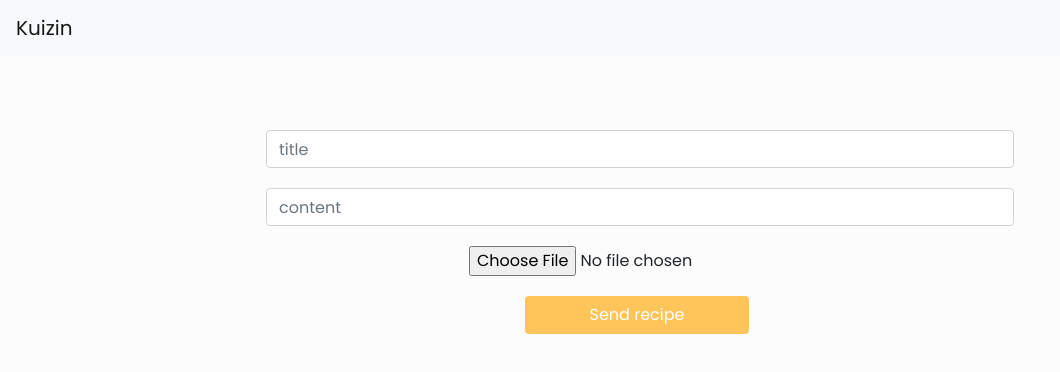
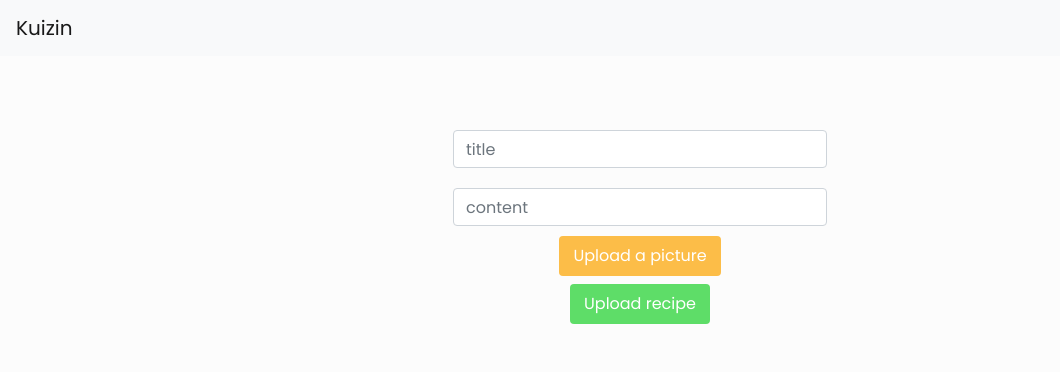
Before and after one commit to nicolaszys/kuizin, a React (Create React App) app: page /add-recipe in a window 1280 px wide. Shown: the top 372 px of the page, without its empty margins (0-1060 px from the left). Built offline with nearby package versions, Linux system fonts and the light colour scheme; no server answers; sample sign-in values are in the browser's storage.

Commit message:
Add styled components lib and first two buttons

```diff
--- a/package.json
+++ b/package.json
@@ -10,7 +10,8 @@
     "react": "^16.13.1",
     "react-dom": "^16.13.1",
     "react-router-dom": "^5.1.2",
-    "react-scripts": "3.4.1"
+    "react-scripts": "3.4.1",
+    "styled-components": "^5.0.1"
   },
   "scripts": {
     "start": "react-scripts start",
--- a/src/pages/AddRecipe.js
+++ b/src/pages/AddRecipe.js
@@ -1,8 +1,10 @@
+/* eslint-disable react/destructuring-assignment */
 /* eslint-disable react/self-closing-comp */
 /* eslint-disable react/no-unused-state */
 import React, { Component } from 'react';
 import Header from '../components/Header';
 import { auth, db, storage } from '../services/firebase';
+import { RecipeFileInputButton, RecipeSubmitButton } from '../styles/Buttons';
 
 
 export default class AddRecipe extends Component {
@@ -16,7 +18,7 @@ export default class AddRecipe extends Component {
       recipe_picture_name: '',
       readError: null,
       postingRecipe: false,
-      sucess: false,
+      success: false,
       created_recipe_id: '',
     };
     this.handleSubmit = this.handleSubmit.bind(this);
@@ -29,18 +31,6 @@ export default class AddRecipe extends Component {
   async handleSubmit(event) {
     event.preventDefault();
 
-
-    // const img = document.createElement('img');
-    // img.file = this.file_input.current.files[0];
-    // document.getElementById('add-recipe-form').appendChild(img);
-
-    // const reader = new FileReader();
-    // reader.onload = (function (aImg) { return function (e) { aImg.src = e.target.result; }; }(img));
-    // const recipe_image_data = await reader.readAsDataURL(this.file_input.current.files[0]);
-
-    // console.log(recipe_image_data);
-
-    // console.log(this.file_input);
     this.setState({ writeError: null, postingRecipe: true });
     try {
       const database_op = await db.ref('recipes').push({
@@ -54,15 +44,15 @@ export default class AddRecipe extends Component {
       console.log(database_op.path.pieces_[1]);
 
       this.setState({
-        content: '', title: '', postingRecipe: false, success: true, created_recipe_id: database_op.path.pieces_[1],
+        content: '', title: '', created_recipe_id: database_op.path.pieces_[1],
       });
     } catch (error) {
       this.setState({ writeError: error.message });
     }
 
-    alert(
-      `Selected file - ${this.file_input.current.files[0].name}`,
-    );
+    // alert(
+    //   `Selected file - ${this.file_input.current.files[0].name}`,
+    // );
     const storageRef = storage.ref();
     const recipeImageRef = storageRef.child(`${this.state.created_recipe_id}/${this.file_input.current.files[0].name}`);
     const file = this.file_input.current.files[0];
@@ -70,43 +60,40 @@ export default class AddRecipe extends Component {
     try {
       await recipeImageRef.put(file).then((snapshot) => {
         console.log('Uploaded a blob or file!');
+        this.setState({ postingRecipe: false, success: true });
       });
     } catch (error) {
       this.setState({ writeError: error.message });
     }
   }
 
-
-  // handle form input changes
   handleChange(e) {
     this.setState({ [e.target.name]: e.target.value });
   }
-
-  handleImageChange(e) {
-    if (e.target.files[0]) {
-      const recipe_picture = e.target.files[0];
-      this.setState(() => ({ recipe_picture }));
-    }
-  }
-
 
   render() {
     return (
       <div id="add-recipe-container">
         <Header />
         <form id="add-recipe-form" onSubmit={this.handleSubmit}>
-          {this.state.success ? (<div id="add-recipe-success-message">Sucessfully posted recipe</div>) : ''}
           <input type="text" className="form-control" placeholder="title" name="title" onChange={this.handleChange} value={this.state.title} />
           <input type="text" className="form-control" placeholder="content" name="content" onChange={this.handleChange} value={this.state.content} />
-          <input type="file" accept="image/png, image/jpeg" name="recipe_picture" ref={this.file_input} onChange={this.handleChange} />
+          {/* <input type="file" accept="image/png, image/jpeg" name="recipe_picture" ref={this.file_input} onChange={this.handleChange} /> */}
           {this.state.error ? <p className="text-danger">{this.state.error}</p> : null}
+
+          <RecipeFileInputButton>
+            <input type="file" id="file" ref={this.file_input} />
+            <label htmlFor="file">Upload a picture</label>
+          </RecipeFileInputButton>
 
           {this.state.postingRecipe ? (
             <div className="spinner-border text-success" role="status">
               <span className="sr-only">Loading...</span>
             </div>
           ) : ''}
-          <button id="add-recipe-button" type="submit" className="btn btn-submit ml-1">Send recipe</button>
+          {this.state.success ? (<div id="add-recipe-success-message">Sucessfully posted recipe</div>) : ''}
+
+          <RecipeSubmitButton type="submit">Upload recipe</RecipeSubmitButton>
         </form>
       </div>
     );
--- a/src/pages/Home.js
+++ b/src/pages/Home.js
@@ -14,9 +14,9 @@ export default class HomePage extends Component {
             <div className="container text-center py-5">
               <h1 className="display-4">Welcome</h1>
               <div id="home-container">
-                <Link className="menu-btn btn px-3" to="/chat">Go to chat app</Link>
-                <Link className="menu-btn btn px-3" to="/recipes">Go to recipes app</Link>
-                <Link className="menu-btn btn px-3" to="/add-recipe">Add a recipe</Link>
+                <Link className="menu-btn btn px-3" to="/chat">Chat</Link>
+                <Link className="menu-btn btn px-3" to="/recipes">Recipes</Link>
+                <Link className="menu-btn btn px-3" to="/add-recipe">Add recipe</Link>
 
               </div>
             </div>
--- a/src/styles.css
+++ b/src/styles.css
@@ -47,7 +47,7 @@ body {
 }
 
 .form-control {
-  width: 100%;
+  width: 50%;
 }
 
 .form-control:focus {
@@ -76,15 +76,8 @@ body {
 
 }
 
-.menu-btn {
-  background-color: #ffc55b;
-}
 
-#add-recipe-form > button {
-  margin: 10px;
-  width: 30%;
 
-}
 
 #add-recipe-success-message {
   width: 80%;
@@ -105,10 +98,18 @@ body {
   display: flex;
   height: 250px;
   flex-direction:column;
-  justify-content: space-evenly;
+  justify-content: center;
+  /* margin: 20px; */
+  align-items: center;
+}
+
+#home-container > a {
+  width: 180px;
+  margin: 10px;
+
 }
 .btn-submit {
-  background-color: #ffc55b;
+  background-color: #ffb52c;
   color: white;
 
 }
--- /dev/null
+++ b/src/styles/Buttons.js
@@ -0,0 +1,42 @@
+
+import styled from 'styled-components';
+import Theme from './Styles';
+
+export const RecipeFileInputButton = styled.div`
+    [type="file"] {
+      border: 0;
+      clip: rect(0, 0, 0, 0);
+      height: 1px;
+      overflow: hidden;
+      padding: 0;
+      position: absolute !important;
+      white-space: nowrap;
+      width: 1px;
+    }
+
+    [type="file"] + label {
+      background-color: ${Theme.colors.main_button_background_color};
+      padding: 8px 14px 8px 14px;
+      border-radius: 4px;
+      color: #fff;
+      cursor: pointer;
+    }
+
+    [type="file"] + label:hover {
+        background-color: ${Theme.colors.main_button_hover_backgroud_color};
+    }
+`;
+
+
+export const RecipeSubmitButton = styled.button`
+    background-color: ${Theme.colors.submit_button_color};
+    padding: 8px 14px 8px 14px;
+    border-radius: 4px;
+    border: 0;
+    color: #fff;
+    cursor: pointer;
+
+    :hover {
+        background-color: ${Theme.colors.submit_button_hover_background_color};
+    }
+`;
--- /dev/null
+++ b/src/styles/Styles.js
@@ -0,0 +1,11 @@
+const Theme = {
+  colors: {
+    // orange, light orange, green, light green
+    main_button_background_color: '#fcbd48',
+    main_button_hover_backgroud_color: '#ffc55b',
+    submit_button_color: '#5edd68',
+    submit_button_hover_background_color: '#64f070',
+  },
+};
+
+export default Theme;
```
Also changed, not shown: 1 other file (tests, documents, lock files or other folders).
